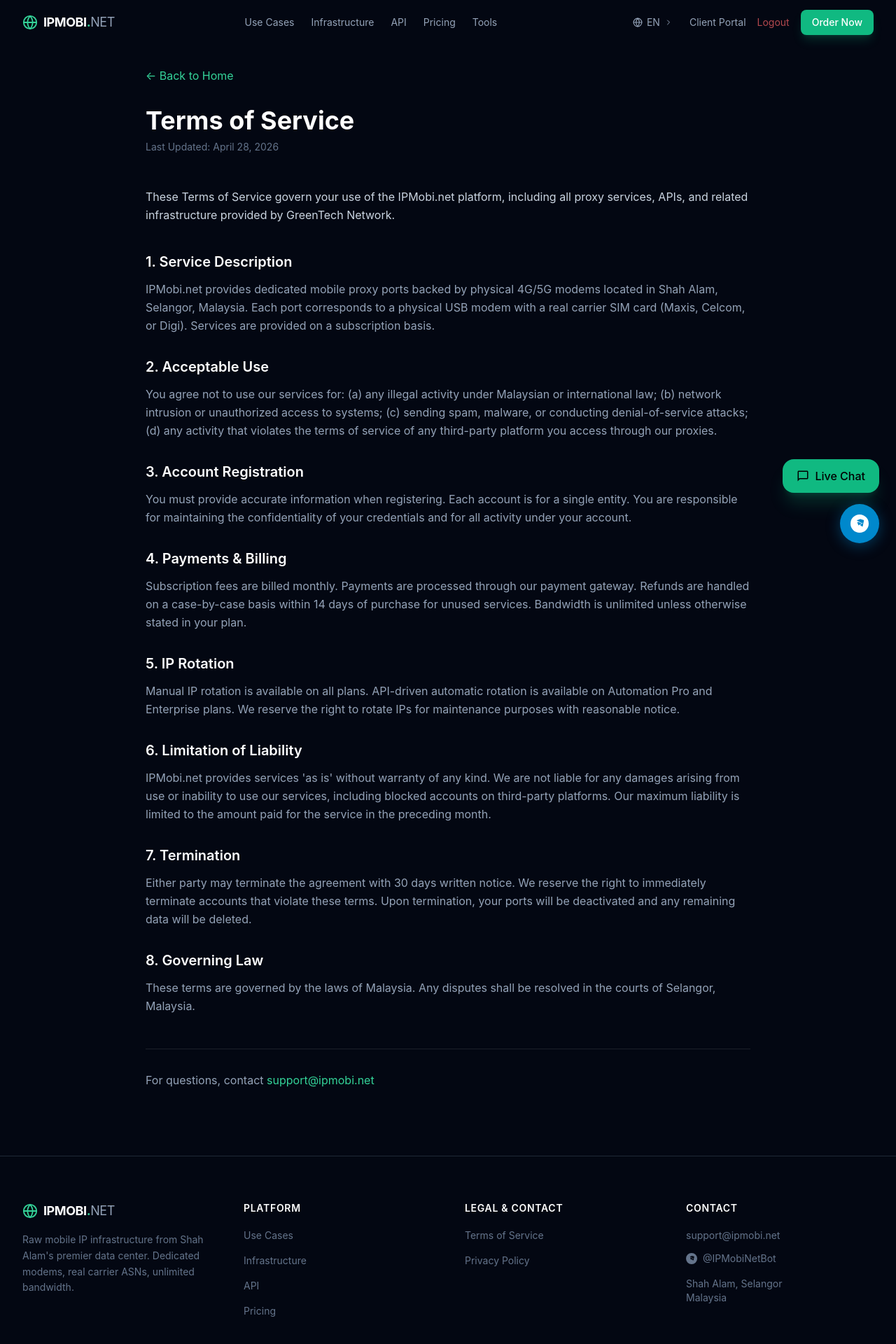
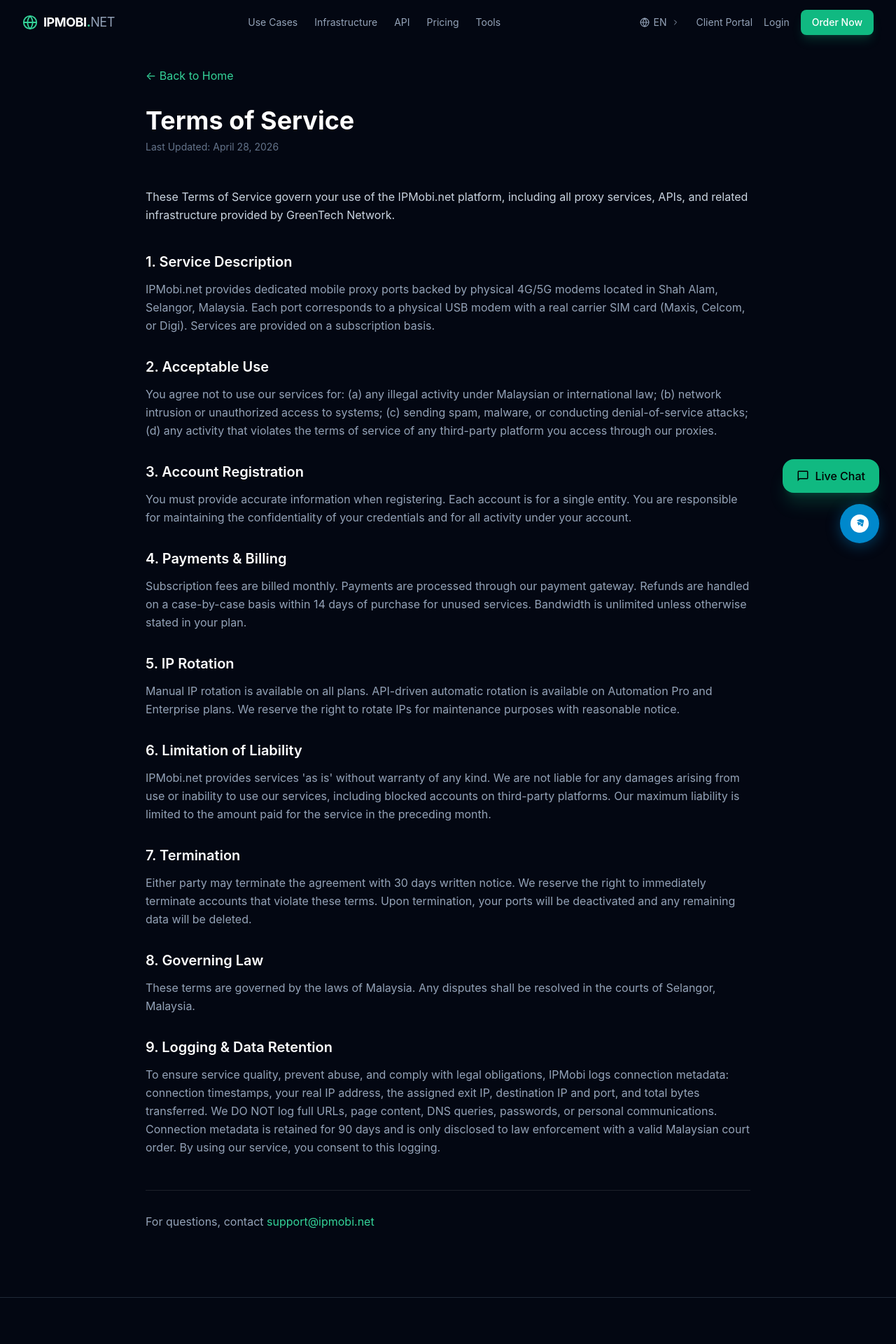
Before and after one commit to ipmobinet/ipmobi-landing, a Next.js app: page /terms in a window 1280 px wide. Shown: the top 1920 px of the page at 70% size. Built offline with nearby package versions, Linux system fonts and the light colour scheme.

Commit message:
fix: OG image, pricing CTAs, logout session check, logging disclosure - Add og-image.svg for social media preview - Fix pricing 'Deploy Node' buttons: /trial → /order - Fix logout button: check session before showing - Update ToS logging disclosure

```diff
--- a/src/app/layout.tsx
+++ b/src/app/layout.tsx
@@ -17,6 +17,12 @@
     siteName: "IPMobi",
     locale: "en_US",
     type: "website",
+    images: [{
+      url: "https://ipmobi.net/og-image.svg",
+      width: 1200,
+      height: 630,
+      alt: "IPMOBI — Raw Mobile IP Infrastructure",
+    }],
   },
   twitter: {
     card: "summary_large_image",
--- a/src/app/page.tsx
+++ b/src/app/page.tsx
@@ -432,7 +432,7 @@
               </ul>
 
               <a
-                href="/trial"
+                href="/order"
                 className="block w-full text-center py-3 rounded-lg border border-surface-border text-slate-300 font-medium hover:border-emerald-500/50 hover:text-white transition-all"
               >
                 {t("prDeploy")}
@@ -499,7 +499,7 @@
               </ul>
 
               <a
-                href="/trial"
+                href="/order"
                 className="block w-full text-center py-3 rounded-lg bg-emerald-500 text-white font-medium hover:bg-emerald-600 transition-all shadow-lg shadow-emerald-500/25"
               >
                 {t("pr2Deploy")}
--- a/src/app/terms/page.tsx
+++ b/src/app/terms/page.tsx
@@ -25,6 +25,8 @@
     section7Text: "Either party may terminate the agreement with 30 days written notice. We reserve the right to immediately terminate accounts that violate these terms. Upon termination, your ports will be deactivated and any remaining data will be deleted.",
     section8Title: "8. Governing Law",
     section8Text: "These terms are governed by the laws of Malaysia. Any disputes shall be resolved in the courts of Selangor, Malaysia.",
+    section9Title: "9. Logging & Data Retention",
+    section9Text: "To ensure service quality, prevent abuse, and comply with legal obligations, IPMobi logs connection metadata: connection timestamps, your real IP address, the assigned exit IP, destination IP and port, and total bytes transferred. We DO NOT log full URLs, page content, DNS queries, passwords, or personal communications. Connection metadata is retained for 90 days and is only disclosed to law enforcement with a valid Malaysian court order. By using our service, you consent to this logging.",
     contact: "For questions, contact",
     backHome: "← Back to Home",
   },
@@ -65,6 +67,7 @@
   { num: "6", titleKey: "section6Title", textKey: "section6Text" },
   { num: "7", titleKey: "section7Title", textKey: "section7Text" },
   { num: "8", titleKey: "section8Title", textKey: "section8Text" },
+  { num: "9", titleKey: "section9Title", textKey: "section9Text" },
 ];
 
 function T({ k }: { k: string }) {
--- a/src/components/Navbar.tsx
+++ b/src/components/Navbar.tsx
@@ -45,6 +45,14 @@
   const [scrolled, setScrolled] = useState(false);
   const [mobileOpen, setMobileOpen] = useState(false);
   const [langOpen, setLangOpen] = useState(false);
+  const [hasSession, setHasSession] = useState(false);
+
+  useEffect(() => {
+    setHasSession(
+      !!localStorage.getItem("ipmobi_trial_token") ||
+      !!localStorage.getItem("ipmobi_admin_auth")
+    );
+  }, []);
 
   useEffect(() => {
     const handleScroll = () => {
@@ -146,18 +154,28 @@
             {t("clientPortal")}
           </Link>
 
-          {/* Logout */}
+          {/* Auth: Login / Logout */}
+          {hasSession ? (
             <button
               onClick={() => {
                 localStorage.removeItem("ipmobi_trial_token");
                 localStorage.removeItem("ipmobi_trial_proxy");
                 localStorage.removeItem("ipmobi_admin_auth");
+                setHasSession(false);
                 window.location.href = "/";
               }}
               className="text-sm text-red-400/70 hover:text-red-400 transition-colors"
             >
               Logout
             </button>
+          ) : (
+            <Link
+              href="/trial"
+              className="text-sm text-slate-400 hover:text-white transition-colors"
+            >
+              Login
+            </Link>
+          )}
 
           {/* Order Port */}
           <a
```
Also changed, not shown: public/og-image.svg (added). Lines whose indentation alone changed are shown as unchanged.
